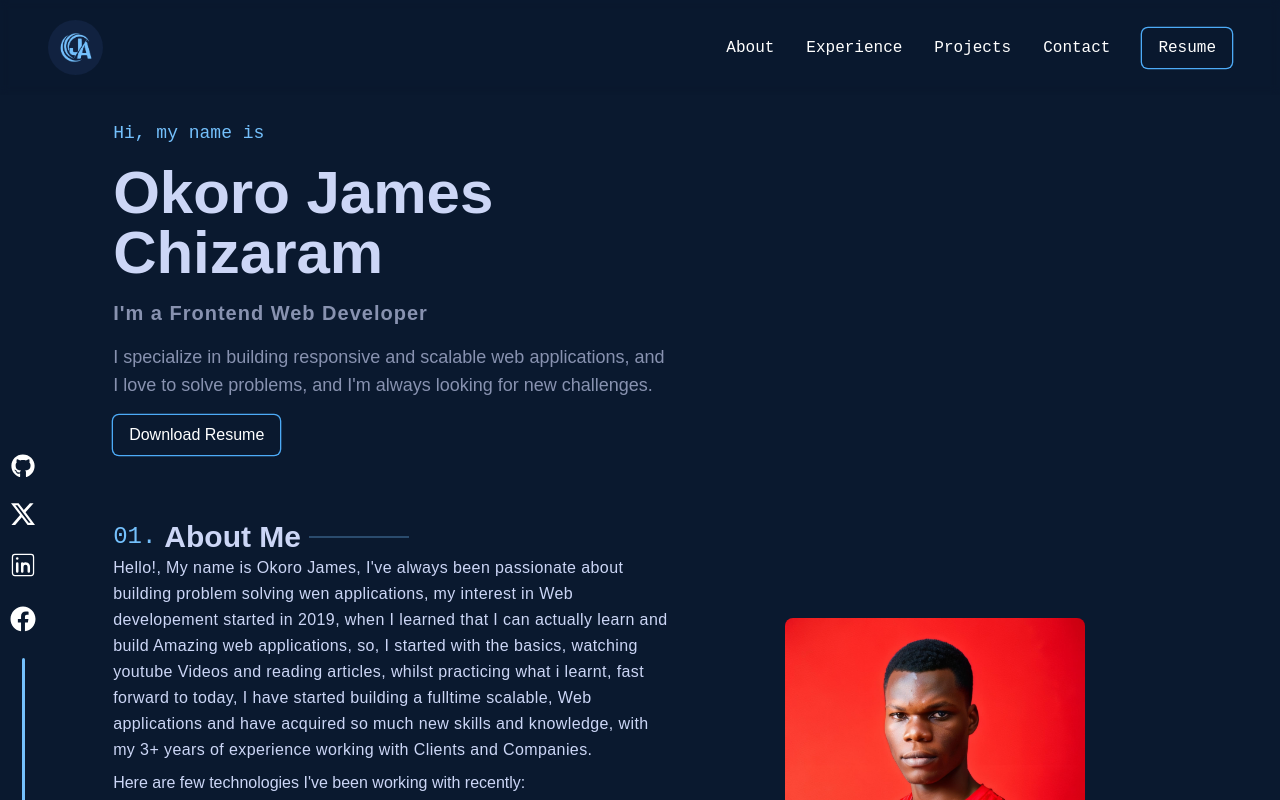
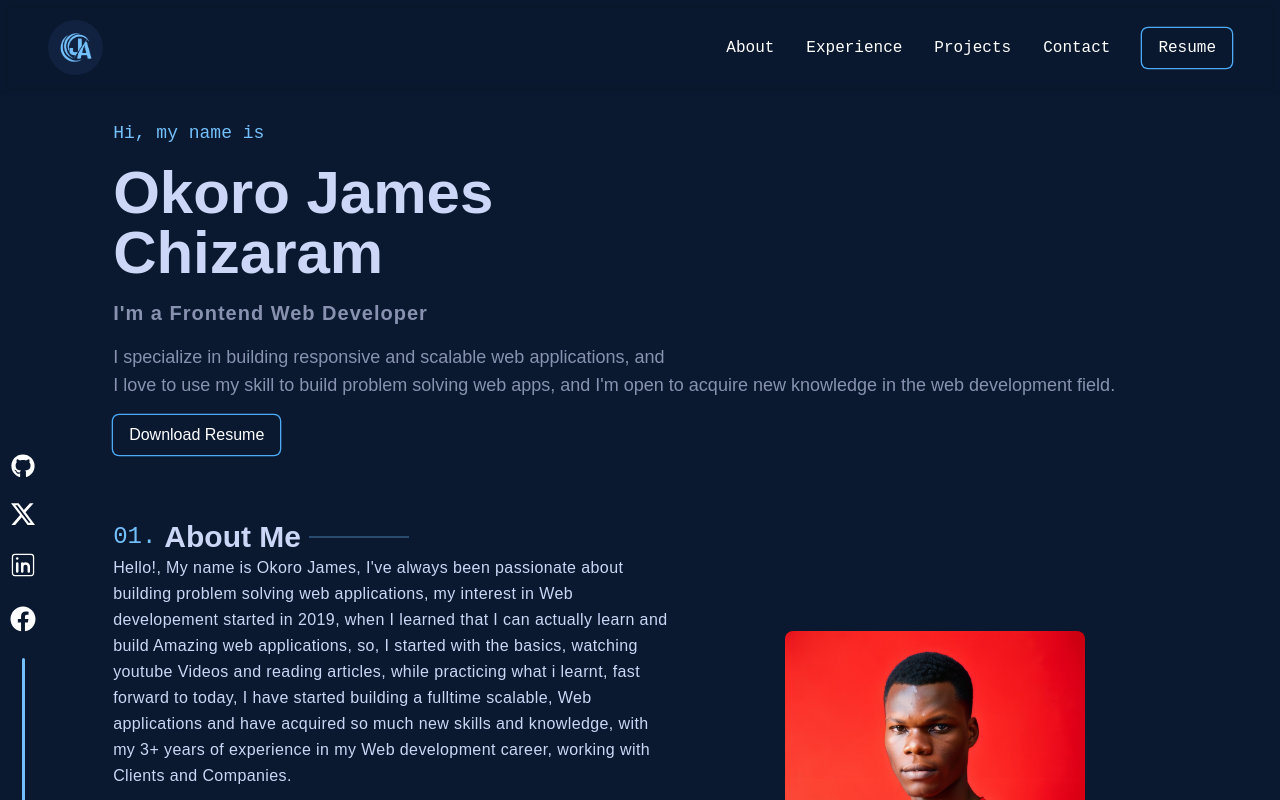
Before and after one commit to jamextech1/mrokorojames, a Next.js app: page / in a window 1280 px wide. Shown: the top 800 px of the page. Built offline with nearby package versions, Linux system fonts and the light colour scheme; no server answers.

Commit message:
[FIX] ...typos

```diff
--- a/src/components/hero-components/first-section.tsx
+++ b/src/components/hero-components/first-section.tsx
@@ -13,8 +13,8 @@ export const FirstSection = () => {
         </p>
         <p className="text-base md:text-lg text-light-300">
           I specialize in building responsive and scalable web applications, and
-          <br />I love to solve problems, and I&apos;m always looking for new
-          challenges.
+          <br />I love to use my skill to build problem solving web apps, and
+          I&apos;m open to acquire new knowledge in the web development field.
         </p>
         <Link
           href="/my-cv/OkoroJames_FrontendDeveloperCV.pdf"
--- a/src/components/hero-components/second-section.tsx
+++ b/src/components/hero-components/second-section.tsx
@@ -23,14 +23,14 @@ export const SecondSection = () => {
         <div>
           <p className="leading-[26px] tracking-wide text-light-200">
             Hello!, My name is Okoro James, I&apos;ve always been passionate
-            about building problem solving wen applications, my interest in Web
+            about building problem solving web applications, my interest in Web
             developement started in 2019, when I learned that I can actually
             learn and build Amazing web applications, so, I started with the
-            basics, watching youtube Videos and reading articles, whilst
+            basics, watching youtube Videos and reading articles, while
             practicing what i learnt, fast forward to today, I have started
             building a fulltime scalable, Web applications and have acquired so
-            much new skills and knowledge, with my 3+ years of experience
-            working with Clients and Companies.
+            much new skills and knowledge, with my 3+ years of experience in my
+            Web development career, working with Clients and Companies.
           </p>
           {/*  */}
           <div className="flex flex-col gap-2 mt-2">
```
